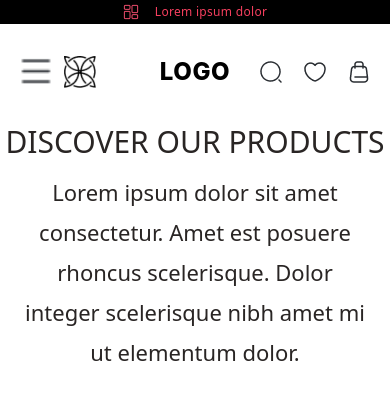
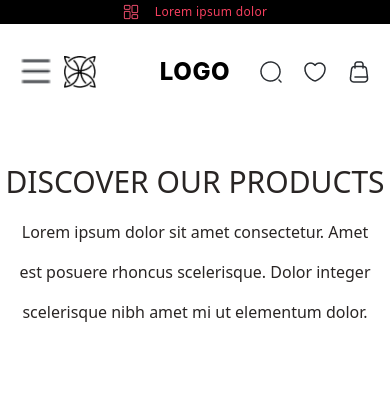
Before and after one commit to Ujualadler/Appscrip-task-UjualK, a React (Vite) app: page / in a window 390 px wide. Shown: the top 400 px of the page. Built offline with nearby package versions, Linux system fonts and the light colour scheme.

Commit message:
text size change

```diff
--- a/src/App.jsx
+++ b/src/App.jsx
@@ -10,7 +10,7 @@ function App() {
           <h1 className="text-center text-stone-800 text-3xl sm:text-5xl font-normal font-['Simplon Norm'] uppercase sm:tracking-wide">
             DISCOVER OUR PRODUCTS
           </h1>
-          <p className="sm:w-[55%] w-[90%] text-center text-stone-800 text-[22px] font-normal font-['Simplon Norm'] leading-10">
+          <p className="sm:w-[55%] w-[90%] text-center text-stone-800 sm:text-[22px]  font-normal font-['Simplon Norm'] leading-10">
             Lorem ipsum dolor sit amet consectetur. Amet est posuere rhoncus
             scelerisque. Dolor integer scelerisque nibh amet mi ut elementum
             dolor.
```
